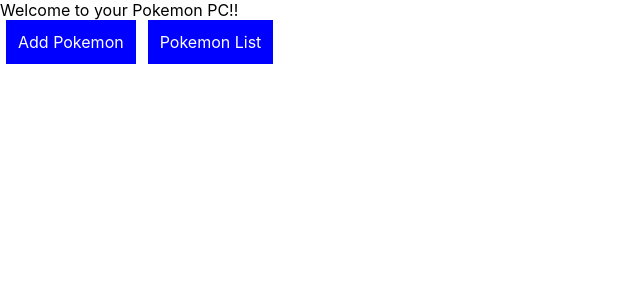
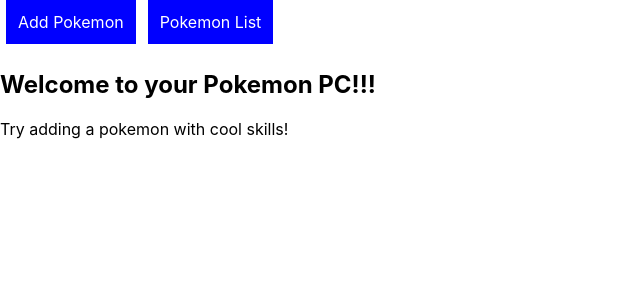
Before and after one commit to valverdea45/phase-3-project-frontend, a React (Create React App) app: page / in a window 1280 px wide. Shown: the top 300 px of the page, without its empty margins (0-640 px from the left). Built offline with nearby package versions, Linux system fonts and the light colour scheme; no server answers.

Commit message:
added home page

```diff
--- a/src/components/App.js
+++ b/src/components/App.js
@@ -5,6 +5,7 @@ import { Route, Switch } from "react-router-dom";
 import PokemonList from "./PokemonList";
 import AddPokemon from "./AddPokemon";
 import Navbar from "./Navbar"
+import Home from "./Home";
 
 
 function App() {
@@ -37,9 +38,6 @@ function App() {
     //   </header>}
     // </div>
     <div>
-      <header>
-        Welcome to your Pokemon PC!!
-      </header>
       <Navbar/>
       <Switch>
         <Route exact path="/AddPokemon">
@@ -48,6 +46,9 @@ function App() {
         <Route exact path="/PokemonList">
           <PokemonList allPokemon={allPokemon}/>
         </Route>
+        <Route exact path="/">
+          <Home/>
+        </Route>
       </Switch>
     </div>
   );
--- /dev/null
+++ b/src/components/Home.js
@@ -0,0 +1,12 @@
+import React from "react";
+
+function Home() {
+    return (
+        <div>
+            <h2>Welcome to your Pokemon PC!!!</h2>
+            <p>Try adding a pokemon with cool skills!</p>
+        </div>
+    )
+}
+
+export default Home
```
